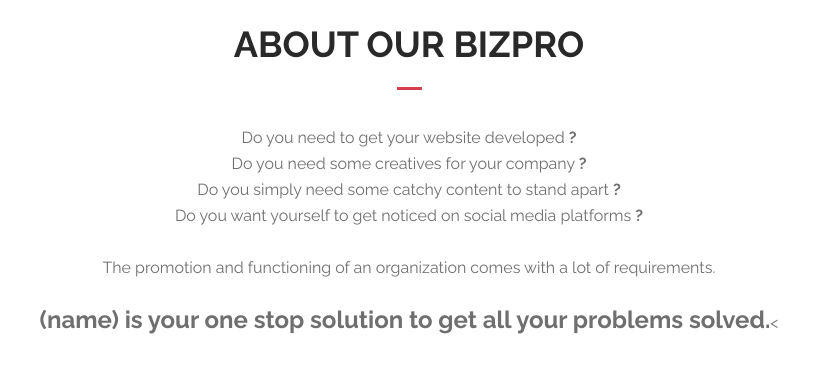
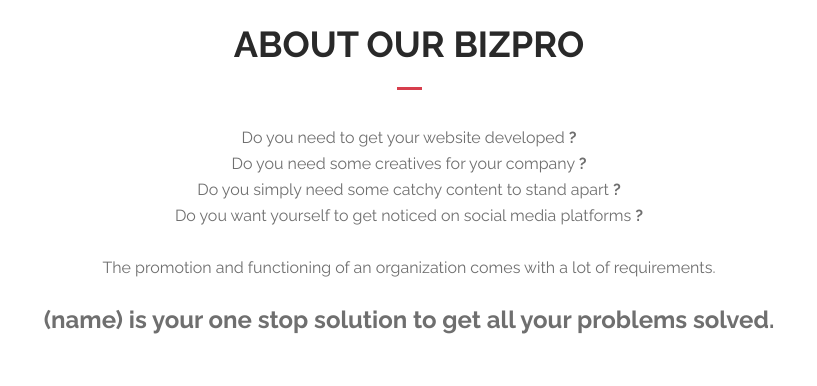
Before and after one commit to Akshaygagrani/Team-alfresco, a plain HTML site: page index.html in a window 1280 px wide. Shown: the part 920-1306 px from the top of the page, 231-1048 px from the left. Drawn offline with Linux system fonts and the light colour scheme; some packages are replaced by stand-ins of ours.

Commit message:
Added Chat bot

```diff
--- a/index.html
+++ b/index.html
@@ -30,6 +30,7 @@
 		<![endif]-->
 
 	</head>
+
 
 	<body>
 		<div class="main-page-wrapper">
@@ -331,7 +332,7 @@
 						Do you simply need some catchy content to stand apart <b>?</b><br>
 						Do you want yourself to get noticed on social media platforms <b>?</b><br><br>
 						The promotion and functioning of an organization comes with a lot of requirements.<br><br>
-						<b style="font-size: 1.5em;">(name) is your one stop solution to get all your problems solved.</b><</p>
+						<b style="font-size: 1.5em;">(name) is your one stop solution to get all your problems solved.</b></p>
 						<br>
 						<br>
 						<br>
@@ -1196,5 +1197,19 @@
 		<script type="text/javascript" src="js/map-script.js"></script>
 
 		</div> <!-- /.main-page-wrapper -->
+
+				<!--Start of Tawk.to Script-->
+		<script type="text/javascript">
+		var Tawk_API=Tawk_API||{}, Tawk_LoadStart=new Date();
+		(function(){
+		var s1=document.createElement("script"),s0=document.getElementsByTagName("script")[0];
+		s1.async=true;
+		s1.src='https://embed.tawk.to/5c403f0a51410568a10707a7/default';
+		s1.charset='UTF-8';
+		s1.setAttribute('crossorigin','*');
+		s0.parentNode.insertBefore(s1,s0);
+		})();
+		</script>
+		<!--End of Tawk.to Script-->
 	</body>
 </html>
```
